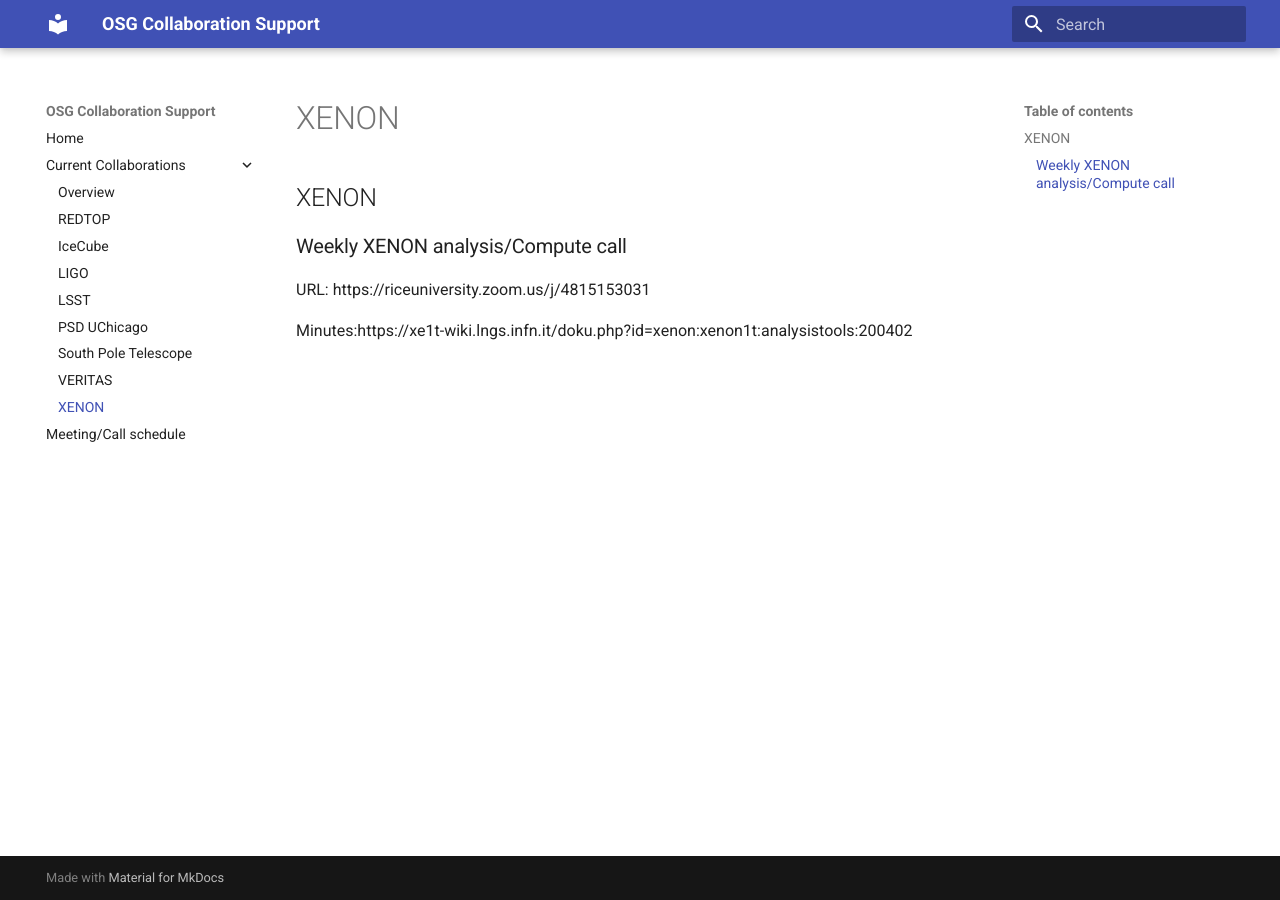
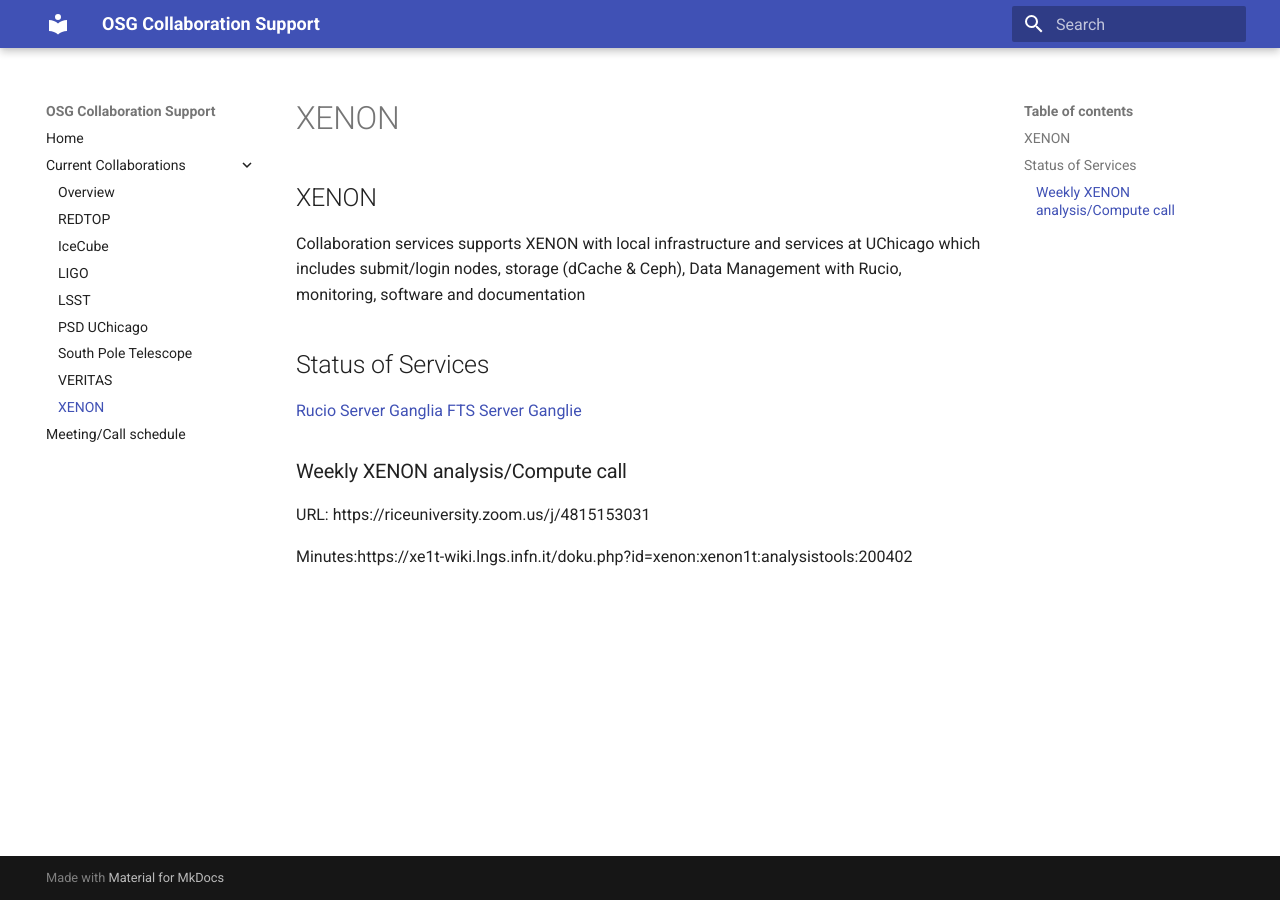
Before and after one commit to osg-htc/collaboration-support, an MkDocs documentation site: the page built from docs/projects/xenon.md, in a window 1280 px wide. Built offline with MkDocs 1.6.1 and Material for MkDocs 9.7.7, drawn with Linux system fonts in a browser that asks for light colours; old or Windows-style settings are respelled for this version of MkDocs.

Commit message:
Update xenon.md

```diff
--- a/docs/projects/xenon.md
+++ b/docs/projects/xenon.md
@@ -1,5 +1,12 @@
 ## XENON
 
+Collaboration services supports XENON with local infrastructure and services at UChicago which includes submit/login nodes,
+storage (dCache & Ceph), Data Management with Rucio, monitoring, software and documentation
+
+## Status of Services
+
+[Rucio Server Ganglia](http://gmetad-kvm.mwt2.org/?c=MWT2%20KVM&h=rucio-xenon.grid.uchicago.edu&m=cpu_report&r=hour&s=descending&hc=4&mc=2)
+[FTS Server Ganglie](http://gmetad-kvm.mwt2.org/?c=MWT2%20KVM&h=fts.mwt2.org&m=cpu_report&r=hour&s=descending&hc=4&mc=2)
 
 ### Weekly XENON analysis/Compute call
 URL: https://riceuniversity.zoom.us/j/4815153031
```
